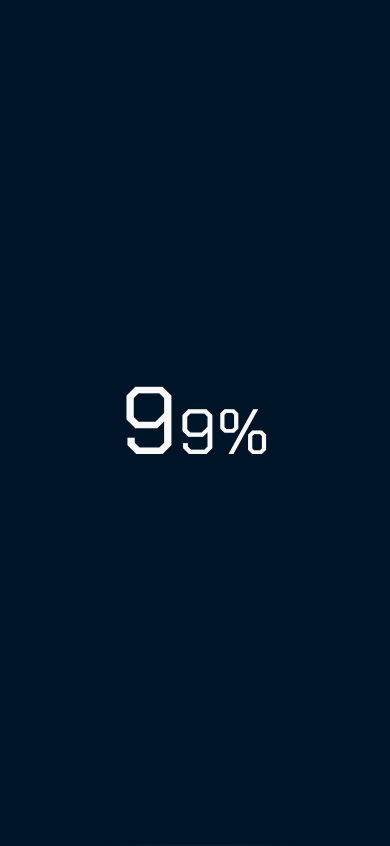
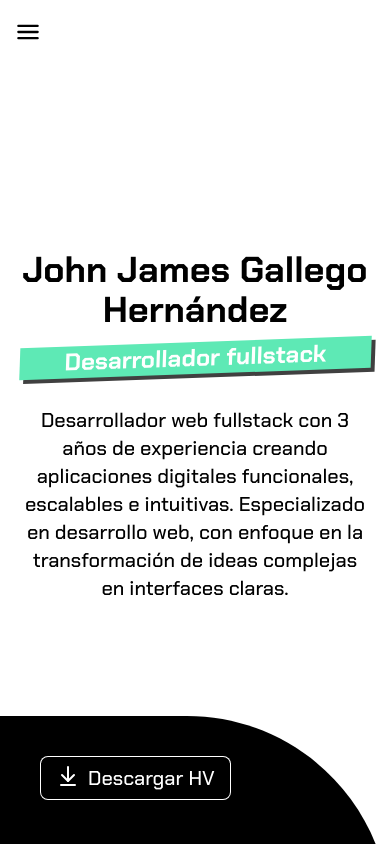
Before and after one commit to jamesgh1220/personal_cv, a Vue app: page / in a window 390 px wide. Shown: the top 846 px of the page. Built offline with nearby package versions, Linux system fonts and the light colour scheme.

Commit message:
CI: new hero design

```diff
--- a/src/assets/main.css
+++ b/src/assets/main.css
@@ -1,7 +1,9 @@
 @import "tailwindcss";
 
 @theme {
-  --color-green: #80ed99;
+  --color-white: #fff;
+  --color-black: #000;
+  --color-green: #6ee7b7;
   --color-blue: #5aa9e6;
   --color-dark: #001427;
   --color-light: #f9f9f9;
@@ -9,11 +11,6 @@
 
 body {
   font-family: "Chakra Petch", sans-serif;
-  background-color: #001427 !important;
-}
-
-.font-plex {
-  font-family: "IBM Plex Mono", sans-serif;
 }
 
 .custom-opacity {
--- a/src/components/commons/ButtonComponent.vue
+++ b/src/components/commons/ButtonComponent.vue
@@ -1,8 +1,8 @@
 <template>
   <button
-    class="flex gap-2 bg-dark text-light font-medium outline outline-sky-300 w-fit px-3 py-2 rounded-lg transition-all duration-100 lg:hover:bg-blue/50 lg:cursor-pointer"
+    class="flex gap-2 bg-black text-white text-xl font-medium ring-1 ring-white ring-inset w-fit px-4 py-2 rounded-lg transition-colors active:bg-white active:text-black active:ring-black lg:hover:bg-blue/50 lg:cursor-pointer"
   >
-    <component class="text-blue" :is="icon" v-if="icon" />
+    <component :is="icon" v-if="icon" />
     {{ label }}
   </button>
 </template>
--- a/src/components/commons/NavBar.vue
+++ b/src/components/commons/NavBar.vue
@@ -1,20 +1,13 @@
 <template>
-  <div
-    class="fixed top-0 w-full flex justify-between items-center h-[4rem] bg-dark cursor-pointer z-40 lg:px-4"
-  >
-    <div class="flex flex-col ml-3 text-light text-base">
-      <div class="inline-flex items-center">
-        <MapPin class="w-6 mr-1 text-blue" />
-        <p>Medellín, Colombia.</p>
-      </div>
+  <div class="fixed top-0 w-full flex items-center h-[4rem] z-40 transition-colors lg:px-4">
+    <div class="block lg:hidden">
+      <side-menu v-model="scrollToSection" />
     </div>
-    <SideMenu v-model="scrollToSection" />
   </div>
 </template>
 
 <script setup>
 import SideMenu from "./SideMenu.vue";
-import { MapPin } from "lucide-vue-next";
 
 const scrollToSection = defineModel();
 </script>
--- a/src/components/commons/SideMenu.vue
+++ b/src/components/commons/SideMenu.vue
@@ -1,14 +1,14 @@
 <template>
   <div class="h-full w-14 flex justify-center items-center">
     <div @click="menuOpen = !menuOpen">
-      <div v-if="!menuOpen">
+      <div v-show="!menuOpen">
         <svg
           xmlns="http://www.w3.org/2000/svg"
           fill="none"
           viewBox="0 0 24 24"
           stroke-width="2"
           stroke="currentColor"
-          class="size-7 text-light"
+          class="size-7 text-black cursor-pointer"
         >
           <path
             stroke-linecap="round"
@@ -17,14 +17,14 @@
           />
         </svg>
       </div>
-      <div v-if="menuOpen">
+      <div v-show="menuOpen">
         <svg
           xmlns="http://www.w3.org/2000/svg"
           fill="none"
           viewBox="0 0 24 24"
           stroke-width="2"
           stroke="currentColor"
-          class="size-7 text-light"
+          class="size-7 text-black"
         >
           <path stroke-linecap="round" stroke-linejoin="round" d="M6 18 18 6M6 6l12 12" />
         </svg>
@@ -32,13 +32,13 @@
     </div>
   </div>
   <div
-    class="absolute top-[4rem] -right-56 bg-dark w-56 transition-all duration-300 z-100 md:w-72 md:-right-72 lg:w-96 lg:-right-96"
-    :class="{ 'block right-0 md:right-0 lg:right-0 !z-100': menuOpen }"
+    class="absolute top-[4rem] left-0 w-full transition-all duration-200 z-100 bg-white"
+    :class="{ 'opacity-0 -translate-y-4': !menuOpen }"
   >
-    <div class="flex flex-col p-3 my-2 font-plex text-light font-normal">
+    <div class="flex flex-col gap-4 p-3 text-black font-medium text-xl">
       <a
-        class="w-full h-full py-4 ml-2 transition-all duration-300 md:ml-4 lg:hover:text-blue lg:hover:ml-8"
-        :class="{ 'text-blue font-semibold lg:ml-8': item.selected }"
+        class="w-fit h-full ml-2 transition-all duration-200 md:ml-4"
+        :class="{ 'font-bold ml-5 border-b-2 border-green': item.selected }"
         v-for="item in menuItems"
         :key="item.id"
         @click="handleItemMenu(item)"
@@ -94,10 +94,12 @@ const menuItems = ref([
 ]);
 
 const handleItemMenu = (itemActive) => {
-  scrollToSection.value = itemActive.to.replace("#", "");
-  menuItems.value.forEach((item) => {
-    item.selected = false;
-  });
-  itemActive.selected = true;
+  if (menuOpen.value) {
+    scrollToSection.value = itemActive.to.replace("#", "");
+    menuItems.value.forEach((item) => {
+      item.selected = false;
+    });
+    itemActive.selected = true;
+  }
 };
 </script>
--- a/src/components/hero/HeroComponent.vue
+++ b/src/components/hero/HeroComponent.vue
@@ -1,25 +1,38 @@
 <template>
-  <div id="about" class="flex flex-col justify-center text-light mb-10 scroll-smooth">
-    <div class="max-w-[90%] mx-auto my-8 text-center custom-opacity" v-animate-on-scroll>
-      <p class="text-2xl text-center font-plex lg:text-3xl">John James Gallego Hernández</p>
-      <p class="text-2xl font-semibold text-blue lg:text-3xl">Desarrollador fullstack</p>
-    </div>
-    <div class="max-w-[80%] mx-auto mb-14">
-      <p class="text-center text-sm font-plex custom-opacity lg:text-base" v-animate-on-scroll>
-        Hola, soy desarrollador web fullstack con 3 años de experiencia creando soluciones digitales
-        innovadoras que mezclen tecnología, diseño y funcionalidad. Me especializo en el desarrollo
-        de aplicaciones web, me apasiona convertir ideas complejas en interfaces intuitivas y
-        funcionales y me interesa aprender cosas nuevas, trabajar en equipo y siempre buscar formas
-        de mejorar lo que hago.
+  <div
+    id="about"
+    class="relative h-[calc(100vh-4rem)] flex flex-col justify-center text-black mb-10 scroll-smooth overflow-hidden"
+  >
+    <div class="max-w-[90%] mx-auto mb-8 text-center custom-opacity" v-animate-on-scroll>
+      <p class="text-4xl font-bold text-center lg:text-3xl">John James Gallego Hernández</p>
+      <p
+        class="text-2xl font-bold text-white bg-emerald-300 -skew-2 mt-3 shadow-[4px_4px_0px_0px_rgba(0,0,0,0.75)] lg:text-3xl"
+      >
+        Desarrollador fullstack
       </p>
     </div>
-    <button-component
-      class="mx-auto custom-opacity"
-      v-animate-on-scroll
-      :label="'Descargar HV'"
-      :icon="ArrowDownToLine"
-      @click="downloadCv"
-    />
+    <div class="max-w-[90%] mx-auto mb-14">
+      <p class="text-center font-medium text-xl custom-opacity lg:text-base" v-animate-on-scroll>
+        Desarrollador web fullstack con 3 años de experiencia creando aplicaciones digitales
+        funcionales, escalables e intuitivas. Especializado en desarrollo web, con enfoque en la
+        transformación de ideas complejas en interfaces claras.
+      </p>
+    </div>
+    <!-- @click="downloadCv" -->
+    <div
+      class="absolute left-1/2 -translate-x-1/2 -bottom-64 w-full p-10 h-96 bg-no-repeat bg-cover"
+      style="background-image: url('/bg-hero.svg')"
+    >
+      <button-component
+        class="custom-opacity relative z-10"
+        v-animate-on-scroll
+        :label="'Descargar HV'"
+        :icon="ArrowDownToLine"
+      />
+    </div>
+    <!-- <div
+      class="absolute h-[33rem] w-[33rem] ring-4 ring-green ring-inset left-1/2 -translate-x-1/2 -bottom-96 rounded-full bg-black"
+    ></div> -->
   </div>
 </template>
 
--- a/src/views/MainView.vue
+++ b/src/views/MainView.vue
@@ -1,5 +1,5 @@
 <template>
-  <div>
+  <div class="bg-white min-h-fit">
     <nav-bar v-model="scrollToSection" />
     <div
       ref="scrollContainer"
@@ -7,13 +7,13 @@
       @scroll="handleScroll"
       v-if="showContent"
     >
-      <profile-pic class="animate-entrance" v-model="activeClass" />
+      <!-- <profile-pic class="animate-entrance" v-model="activeClass" /> -->
       <content-view class="overflow-x-hidden" />
     </div>
   </div>
-  <loading-intro @show:content="showContent = true" />
-  <background-component v-model="activeClass" />
-  <scroll-up v-if="activeClass" v-model="scrollContainer" />
+  <!-- <loading-intro @show:content="showContent = true" /> -->
+  <!-- <background-component v-model="activeClass" /> -->
+  <scroll-up v-if="activeClass" />
 </template>
 
 <script setup>
@@ -26,7 +26,7 @@ import LoadingIntro from "@/components/tools/LoadingIntro.vue";
 import ScrollUp from "@/components/tools/ScrollUp.vue";
 
 const scrollContainer = ref(null);
-const showContent = ref(false);
+const showContent = ref(true);
 const activeClass = ref(false);
 const scrollToSection = ref("");
 
```
Also changed, not shown: public/bg-hero.svg (added).
